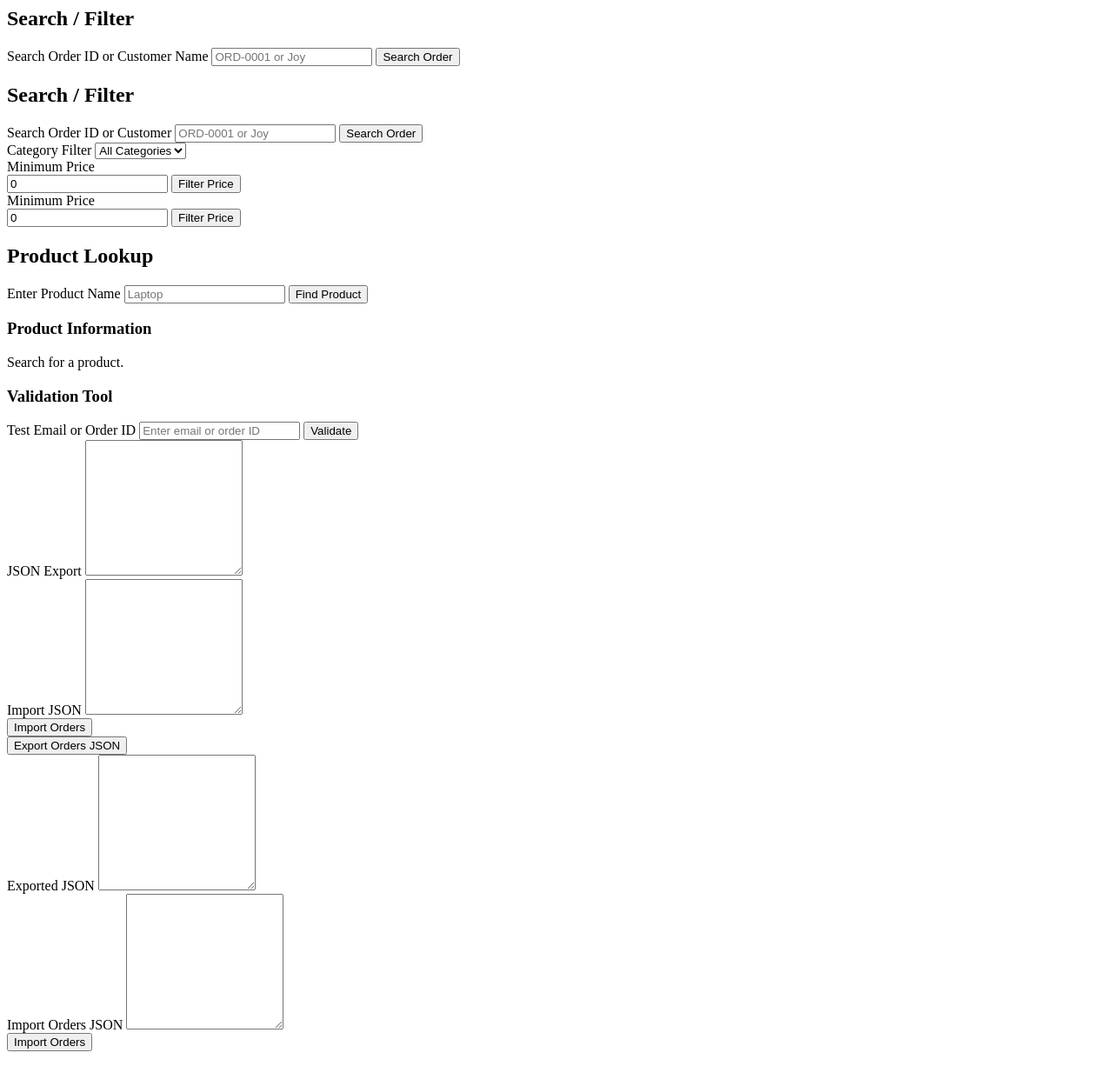
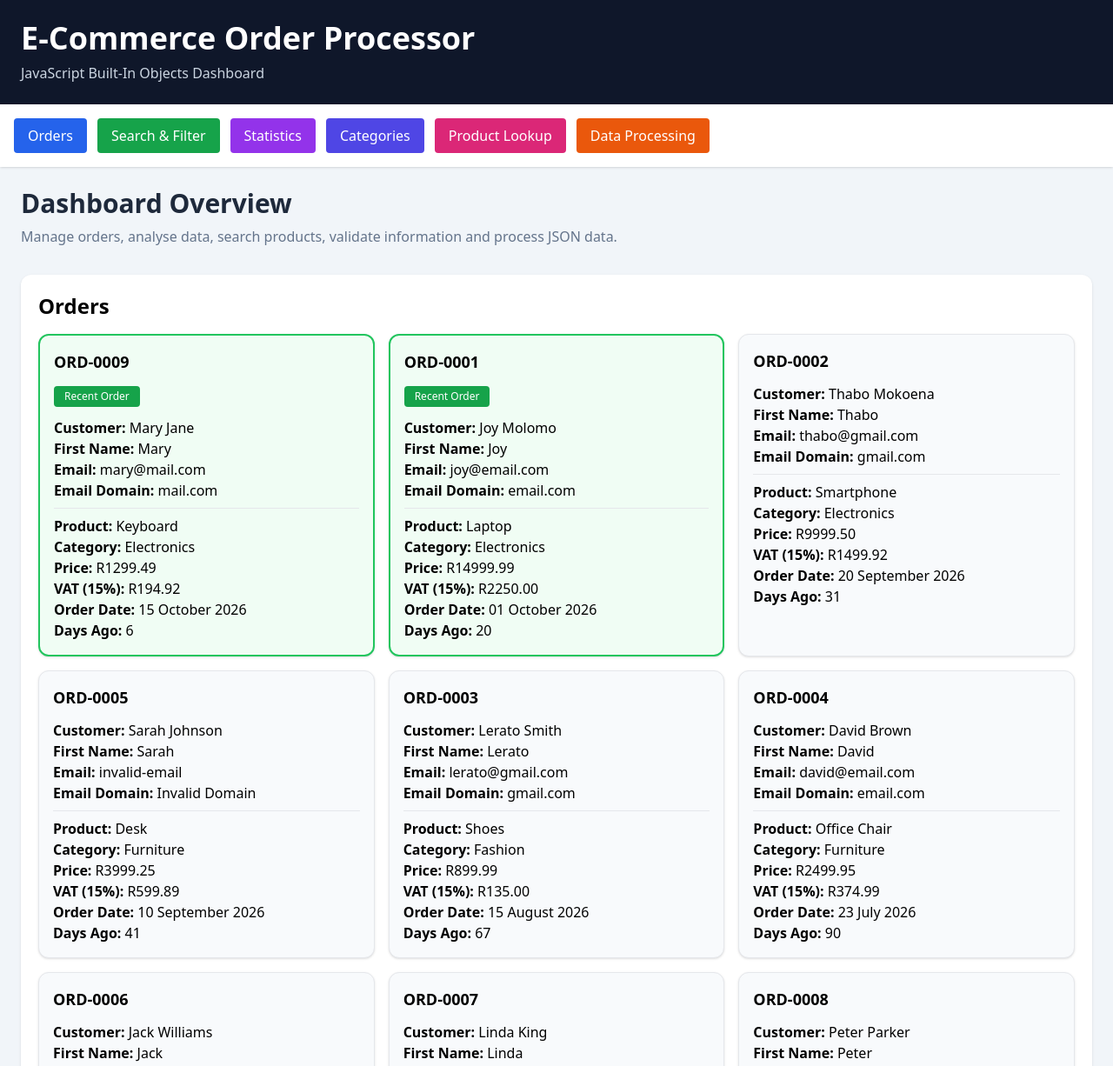
Before and after one commit to jjmolomo17-tech/ecommerce-order-processor-challenge, a plain HTML site: page ecommerce-order-processor-challenge/index.html in a window 1280 px wide. Shown: the top 1226 px of the page at 87% size. Drawn offline with nearby package versions, Linux system fonts and the light colour scheme.

Commit message:
index.html for challenge 10

```diff
--- a/ecommerce-order-processor-challenge/index.html
+++ b/ecommerce-order-processor-challenge/index.html
@@ -1,50 +1,137 @@
-<!-- Search & Filter Section -->
-<section class="bg-white shadow rounded-xl p-5">
+<!DOCTYPE html>
+<html lang="en">
+
+<head>
+    <meta charset="UTF-8">
+    <meta name="viewport" content="width=device-width, initial-scale=1.0">
+
+    <title>E-Commerce Order Processor</title>
+
+    <!-- Tailwind CSS -->
+    <script src="https://cdn.tailwindcss.com"></script>
+</head>
+
+<body class="bg-slate-100 min-h-screen">
+
+    <!-- ===================================================== -->
+    <!-- HEADER -->
+    <!-- ===================================================== -->
+
+    <header class="bg-slate-900 text-white shadow-lg">
+
+        <div class="max-w-7xl mx-auto px-6 py-6">
+
+            <h1 class="text-4xl font-bold">
+                E-Commerce Order Processor
+            </h1>
+
+            <p class="text-slate-300 mt-2">
+                JavaScript Built-In Objects Dashboard
+            </p>
+
+        </div>
+
+    </header>
+
+    <!-- ===================================================== -->
+    <!-- NAVIGATION -->
+    <!-- ===================================================== -->
+
+    <nav class="bg-white shadow">
+
+        <div class="max-w-7xl mx-auto p-4 flex flex-wrap gap-3">
+
+            <a href="#ordersSection"
+                class="bg-blue-600 text-white px-4 py-2 rounded">
+                Orders
+            </a>
+
+            <a href="#searchSection"
+                class="bg-green-600 text-white px-4 py-2 rounded">
+                Search & Filter
+            </a>
+
+            <a href="#statisticsSection"
+                class="bg-purple-600 text-white px-4 py-2 rounded">
+                Statistics
+            </a>
+
+            <a href="#categoriesSection"
+                class="bg-indigo-600 text-white px-4 py-2 rounded">
+                Categories
+            </a>
+
+            <a href="#lookupSection"
+                class="bg-pink-600 text-white px-4 py-2 rounded">
+                Product Lookup
+            </a>
+
+            <a href="#processingSection"
+                class="bg-orange-600 text-white px-4 py-2 rounded">
+                Data Processing
+            </a>
+
+        </div>
+
+    </nav>
+
+    <!-- ===================================================== -->
+    <!-- MAIN CONTENT -->
+    <!-- ===================================================== -->
+
+    <main class="max-w-7xl mx-auto p-6">
+
+        <!-- ================================================= -->
+        <!-- PAGE INTRO -->
+        <!-- ================================================= -->
+
+        <section class="mb-8">
+
+            <h2 class="text-3xl font-bold text-slate-800">
+                Dashboard Overview
+            </h2>
+
+            <p class="text-slate-500 mt-2">
+                Manage orders, analyse data, search products,
+                validate information and process JSON data.
+            </p>
+
+        </section>
+
+        <!-- ================================================= -->
+        <!-- ORDERS -->
+        <!-- ================================================= -->
+
+        <section id="ordersSection"
+            class="bg-white shadow rounded-xl p-5 mb-6">
 
             <h2 class="text-2xl font-bold mb-4">
-        Search / Filter
+                Orders
+            </h2>
+
+            <div id="ordersContainer"
+                class="grid md:grid-cols-2 lg:grid-cols-3 gap-4">
+            </div>
+
+        </section>
+
+        <!-- ================================================= -->
+        <!-- SEARCH & FILTER -->
+        <!-- ================================================= -->
+
+        <section id="searchSection"
+            class="bg-white shadow rounded-xl p-5 mb-6">
+
+            <h2 class="text-2xl font-bold mb-4">
+                Search & Filter
             </h2>
 
             <div class="grid md:grid-cols-2 gap-6">
 
-        <!-- Search Orders -->
+                <!-- Search Order -->
                 <div>
 
                     <label class="block font-semibold mb-2">
-                Search Order ID or Customer Name
-            </label>
-
-            <input
-                type="text"
-                id="searchInput"
-                placeholder="ORD-0001 or Joy"
-                class="w-full border rounded-lg p-2">
-
-            <button
-                id="searchBtn"
-                class="bg-blue-600 text-white px-4 py-2 rounded-lg mt-2 hover:bg-blue-700">
-
-                Search Order
-
-            </button>
-
-        </div>
-
-        <!-- Category Filter -->
-        <!-- Search / Filter Section -->
-<section class="bg-white shadow rounded-xl p-5">
-
-    <h2 class="text-2xl font-bold mb-4">
-        Search / Filter
-    </h2>
-
-    <div class="grid md:grid-cols-2 gap-6">
-
-        <!-- Search -->
-        <div>
-
-            <label
-                class="block font-semibold mb-2">
                         Search Order ID or Customer
                     </label>
 
@@ -56,7 +143,7 @@
 
                     <button
                         id="searchBtn"
-                class="bg-blue-600 text-white px-4 py-2 rounded-lg mt-2">
+                        class="bg-blue-600 text-white px-4 py-2 rounded mt-2">
 
                         Search Order
 
@@ -64,12 +151,11 @@
 
                 </div>
 
-        <!-- Dynamic Category Dropdown -->
+                <!-- Category Filter -->
                 <div>
 
-            <label
-                class="block font-semibold mb-2">
-                Category Filter
+                    <label class="block font-semibold mb-2">
+                        Filter By Category
                     </label>
 
                     <select
@@ -86,10 +172,11 @@
 
             </div>
 
+            <!-- Price Filter -->
+
             <div class="mt-6">
 
-        <label
-            class="block font-semibold mb-2">
+                <label class="block font-semibold mb-2">
                     Minimum Price
                 </label>
 
@@ -103,7 +190,7 @@
 
                     <button
                         id="priceFilterBtn"
-                class="bg-green-600 text-white px-4 py-2 rounded-lg">
+                        class="bg-green-600 text-white px-4 py-2 rounded">
 
                         Filter Price
 
@@ -113,57 +200,77 @@
 
             </div>
 
-    <!-- Challenge 4 Results -->
+            <!-- Array Method Results -->
+
             <div
                 id="analysisResults"
                 class="mt-6 bg-slate-100 rounded-xl p-4">
-
             </div>
 
         </section>
-    <!-- Price Filter -->
-    <div class="mt-6">
 
-        <label class="block font-semibold mb-2">
-            Minimum Price
-        </label>
+        <!-- ================================================= -->
+        <!-- STATISTICS -->
+        <!-- ================================================= -->
 
-        <div class="flex gap-2">
+        <section id="statisticsSection"
+            class="bg-white shadow rounded-xl p-5 mb-6">
 
-            <input
-                type="number"
-                id="minPrice"
-                value="0"
-                class="border rounded-lg p-2 w-40">
+            <h2 class="text-2xl font-bold mb-4">
+                Statistics Dashboard
+            </h2>
 
-            <button
-                id="priceFilterBtn"
-                class="bg-green-600 text-white px-4 py-2 rounded-lg hover:bg-green-700">
-
-                Filter Price
-
-            </button>
-
+            <div
+                id="statisticsContainer"
+                class="grid md:grid-cols-2 lg:grid-cols-4 gap-4">
             </div>
 
+        </section>
+
+        <!-- ================================================= -->
+        <!-- CATEGORIES -->
+        <!-- ================================================= -->
+
+        <section id="categoriesSection"
+            class="bg-white shadow rounded-xl p-5 mb-6">
+
+            <h2 class="text-2xl font-bold mb-4">
+                Categories
+            </h2>
+
+            <p class="text-slate-500 mb-4">
+                Generated dynamically from a JavaScript Set.
+            </p>
+
+            <div
+                id="categoryStats"
+                class="mb-4">
             </div>
 
-    <!-- Results Display -->
             <div
+                id="categoriesContainer"
+                class="grid md:grid-cols-2 lg:grid-cols-4 gap-4">
+            </div>
 
-    <! -- Product Lookup Section -->
-<section class="bg-white shadow rounded-xl p-5">
+        </section>
+
+        <!-- ================================================= -->
+        <!-- PRODUCT LOOKUP -->
+        <!-- ================================================= -->
+
+        <section id="lookupSection"
+            class="bg-white shadow rounded-xl p-5 mb-6">
 
             <h2 class="text-2xl font-bold mb-4">
                 Product Lookup
             </h2>
 
-    <div class="grid md:grid-cols-2 gap-4">
+            <div class="grid md:grid-cols-2 gap-6">
 
                 <div>
 
                     <label class="block font-semibold mb-2">
-                Enter Product Name
+                        Product Name
                     </label>
 
                     <input
@@ -174,7 +281,7 @@
 
                     <button
                         id="lookupBtn"
-                class="bg-purple-600 text-white px-4 py-2 rounded-lg mt-2">
+                        class="bg-purple-600 text-white px-4 py-2 rounded mt-2">
 
                         Find Product
 
@@ -185,51 +292,90 @@
                 <div>
 
                     <h3 class="font-semibold mb-2">
-                Product Information
-            </h3>
+                        Product Result
+                    -- ================================================= -->
 
-            <div
-                id="productResult"
-                class="bg-slate-100 p-4 rounded-lg">
+        <section id="processingSection"
+            class="bg-white shadow rounded-xl p-5">
 
-                Search for a product.
+            <h2 class="text-2xl font-bold mb-4">
+                Data Processing
+            </h2>
+
+            <!-- Export JSON -->
+
+            <button
+                id="exportJsonBtn"
+                class="bg-blue-600 text-white px-4 py-2 rounded">
+
+                Export & Download JSON
+
+            </button>
+
+            <!-- Export Output -->
+
+            <div class="mt-4">
+
+                <label class="block font-semibold mb-2">
+                    Exported JSON
+                </label>
+
+                <textarea
+                    id="jsonOutput"
+                    rows="8"
+                    readonly
+                    class="w-full border rounded p-3">
+                </textarea>
 
             </div>
 
-        </div>
+            <!-- Import JSON -->
+
+            <div class="mt-4">
+
+                <label class="block font-semibold mb-2">
+                    Import JSON
+                </label>
+
+                <textarea
+                    id="jsonInput"
+                    rows="8"
+                    placeholder="Paste JSON here..."
+                    class="w-full border rounded p-3">
+                </textarea>
 
             </div>
 
+            <button
+                id="importJsonBtn"
+                class="bg-green-600 text-white px-4 py-2 rounded mt-3">
+
+                Import Orders
+
+            </button>
+
             <div
-        id="mapStats"
+                id="jsonStatus"
                 class="mt-4">
             </div>
 
-</section>
+            <!-- RegExp Validation Tool -->
 
-
-
-<!-- Data Processing Section -->
-<!-- RegExp Validation Tool -->
             <div class="mt-8 border-t pt-6">
 
                 <h3 class="text-xl font-bold mb-4">
                     Validation Tool
                 </h3>
 
-    <label class="block font-semibold mb-2">
-        Test Email or Order ID
-    </label>
-
                 <input
                     type="text"
                     id="validationInput"
-        placeholder="Enter email or order ID"
+                    placeholder="Enter Email or Order ID"
                     class="w-full border rounded-lg p-3">
 
                 <button
                     id="validateBtn"
-        class="mt-3 bg-purple-600 text-white px-4 py-2 rounded-lg">
+                    class="bg-purple-600 text-white px-4 py-2 rounded mt-3">
 
                     Validate
 
@@ -241,133 +387,30 @@
                 </div>
 
             </div>
-    <!-- Export Output -->
-    <div class="mb-4">
-
-        <label
-            class="block font-semibold mb-2">
-
-            JSON Export
-
-        </label>
-
-        <textarea
-            id="jsonOutput"
-            rows="10"
-            readonly
-            class="w-full border rounded p-3">
-        </textarea>
-
-    </div>
-
-    <!-- Import -->
-    <div class="mb-4">
-
-        <label
-            class="block font-semibold mb-2">
-
-            Import JSON
-
-        </label>
-
-        <textarea
-            id="jsonInput"
-            rows="10"
-            placeholder="Paste order JSON here..."
-            class="w-full border rounded p-3">
-        </textarea>
-
-    </div>
-
-    <button
-        id="importJsonBtn"
-        class="bg-green-600 text-white px-4 py-2 rounded">
-
-        Import Orders
-
-    </button>
-
-    <!-- Status Message -->
-
-    <div
-        id="jsonStatus"
-        class="mt-4">
-    </div>
 
         </section>
 
-    <!-- Export JSON -->
-    <div class="mb-6">
+    </main>
 
-        <button
-            id="exportJsonBtn"
-            class="bg-blue-600 text-white px-4 py-2 rounded-lg">
+    <!-- ===================================================== -->
+    <!-- FOOTER -->
+    <!-- ===================================================== -->
 
-            Export Orders JSON
+    <footer class="bg-slate-900 text-white text-center p-6 mt-10">
 
-        </button>
+        <p>
+            E-Commerce Order Processor
+        </p>
 
-    </div>
+        <p class="text-slate-400">
+            Built with HTML, Tailwind CSS and JavaScript
+        </p>
 
-    <!-- Export Output -->
-    <div class="mb-6">
+    </footer>
 
-        <label class="block font-semibold mb-2">
-            Exported JSON
-        </label>
+    <!-- Main JavaScript File -->
+    <script src="script.js"></script>
 
-        <textarea
-            id="jsonOutput"
-            rows="10"
-            class="w-full border rounded-lg p-3"
-            readonly>
-        </textarea>
+</body>
 
-    </div>
-
-    <!-- Import Input -->
-    <div class="mb-4">
-
-        <label class="block font-semibold mb-2">
-            Import Orders JSON
-        </label>
-
-        <textarea
-            id="jsonInput"
-            rows="10"
-            placeholder="Paste JSON here..."
-            class="w-full border rounded-lg p-3">
-        </textarea>
-
-    </div>
-
-    <button
-        id="importJsonBtn"
-        class="bg-green-600 text-white px-4 py-2 rounded-lg">
-
-        Import Orders
-
-    </button>
-
-    <!-- Status -->
-    <div
-        id="jsonStatus"
-        class="mt-4">
-    </div>
-
-</section>
-
-
-<!-- Statistics Section -->
-<section class="bg-white shadow rounded-xl p-5">
-
-    <h2 class="text-2xl font-bold mb-4">
-        Statistics Dashboard
-    </h2>
-
-    <div
-        id="statisticsContainer"
-        class="grid md:grid-cols-2 lg:grid-cols-4 gap-4">
-    </div>
-
-</section>
+</html>
```
Also changed, not shown: 1 other file. Lines whose indentation alone changed are shown as unchanged.
